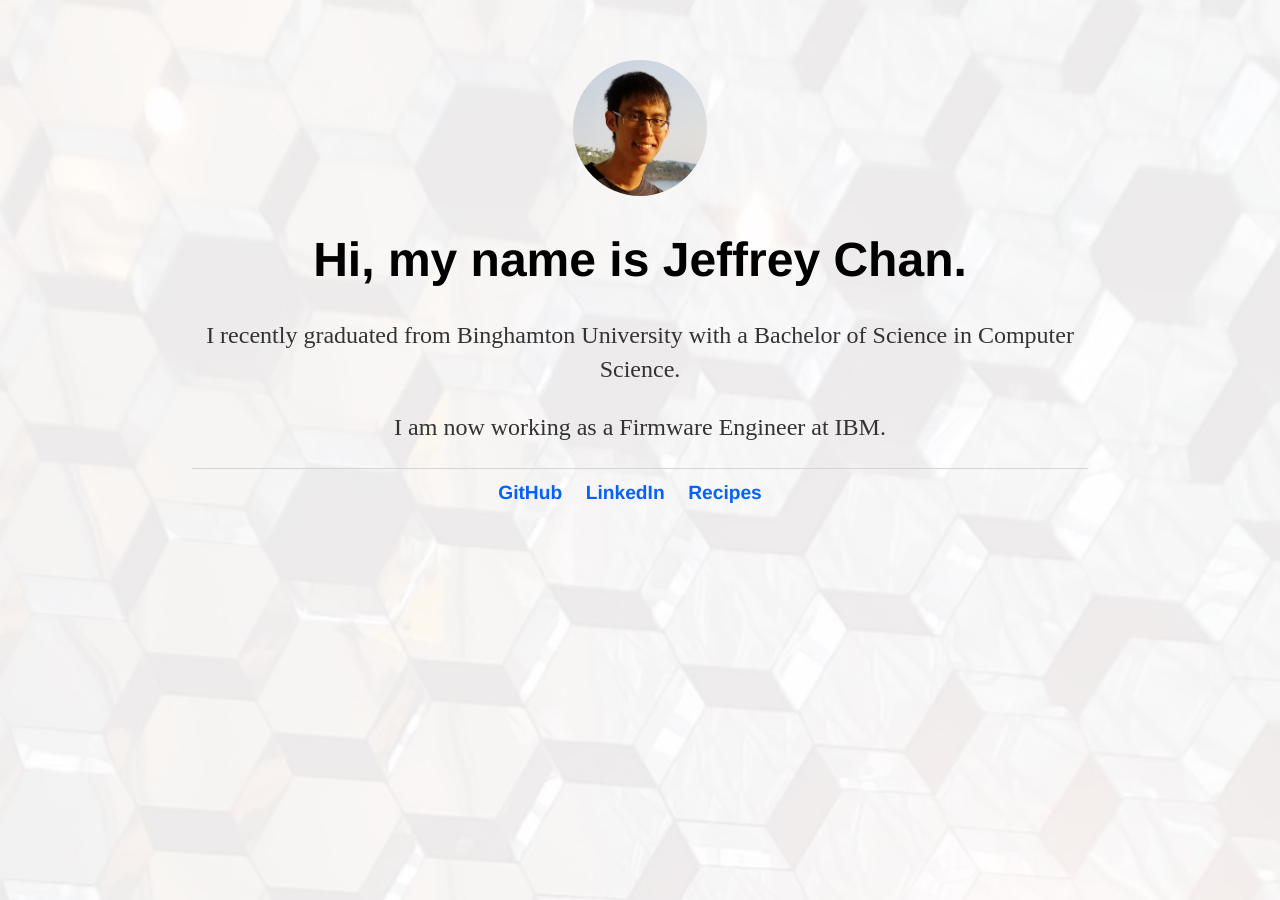
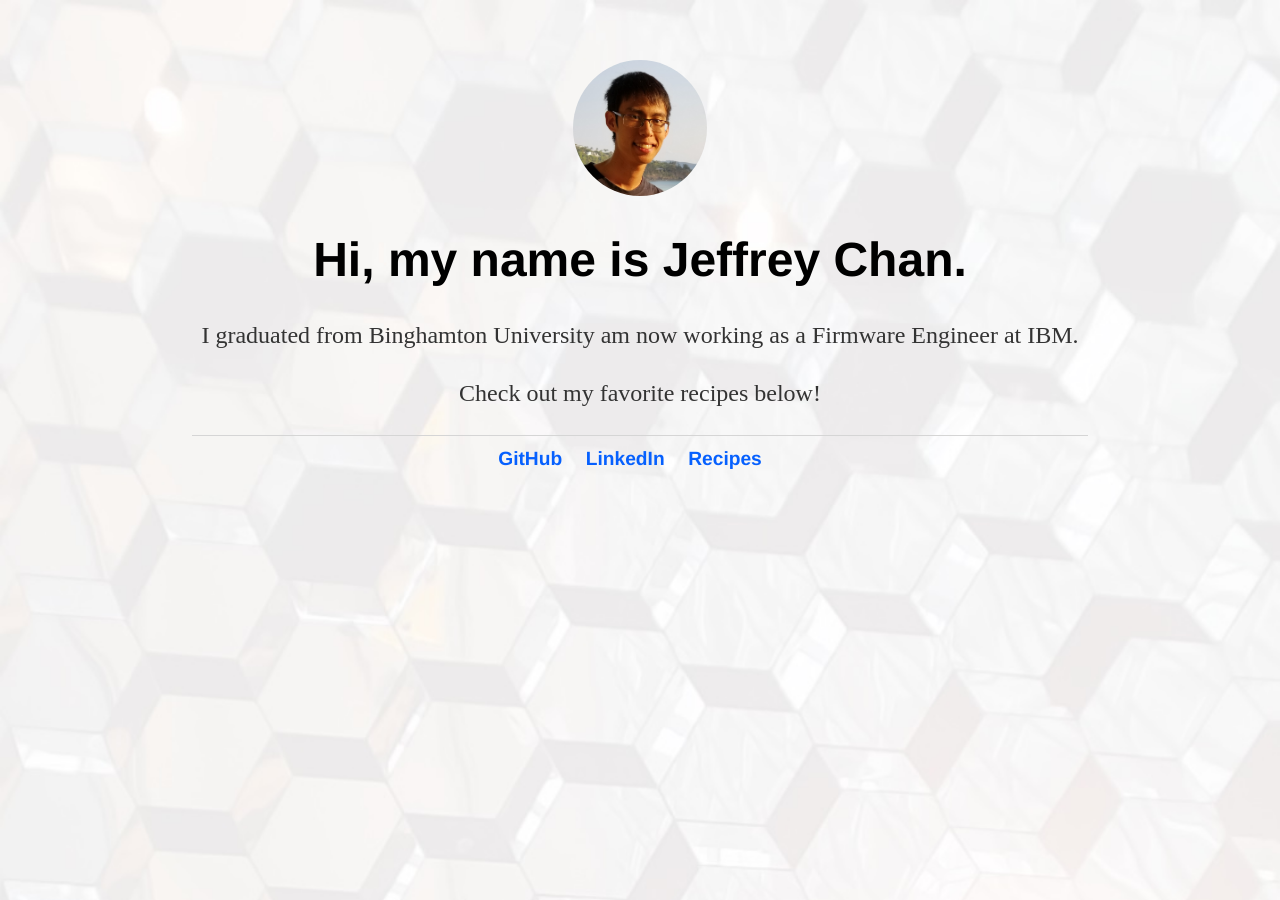
Before and after one commit to superjeffreyc/superjeffreyc.github.io, a Jekyll site: the page built from index.html, in a window 1280 px wide. Built offline with Jekyll 4.4.1, drawn with Linux system fonts in a browser that asks for light colours.

Commit message:
Update index.html

```diff
--- a/index.html
+++ b/index.html
@@ -8,7 +8,7 @@ title: Jeffrey Chan
 
 <h1>Hi, my name is Jeffrey Chan.</h1>
 
-<p>I recently graduated from Binghamton University with a Bachelor of Science in Computer Science.</p>
-<p>I am now working as a Firmware Engineer at IBM.</p>
+<p>I graduated from Binghamton University am now working as a Firmware Engineer at IBM.</p>
+<p>Check out my favorite recipes below!</p>
 
 </div><!-- /.blurb -->
```
